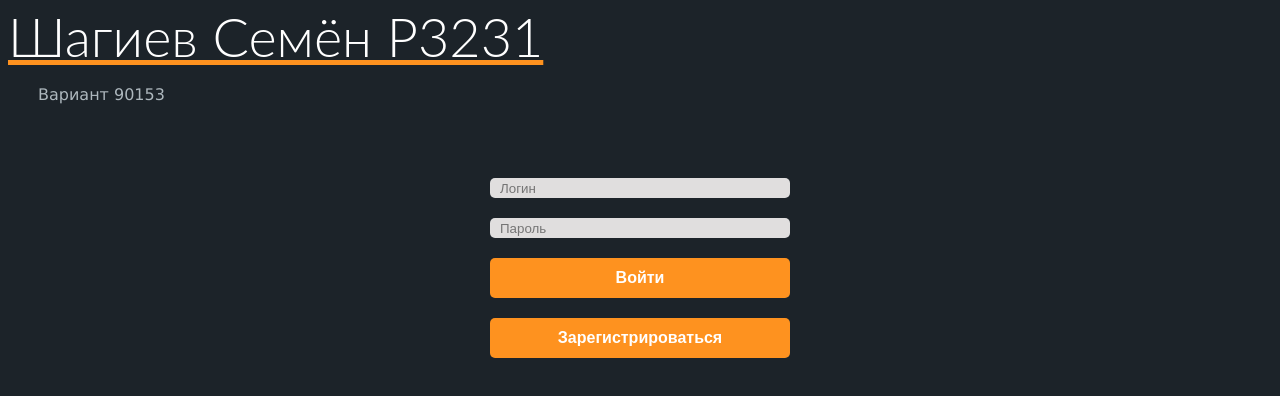
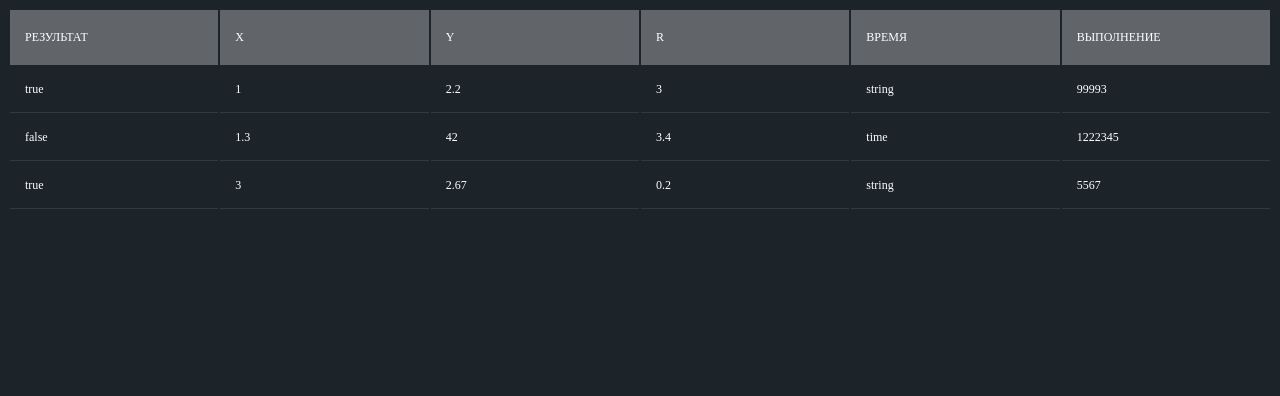
Before and after one commit to GesuYaro/angular-lab4, an Angular app: page / in a window 1280 px wide. Shown: the top 396 px of the page. Built offline with nearby package versions, Linux system fonts and the light colour scheme.

Commit message:
table added

```diff
--- a/src/app/app.component.html
+++ b/src/app/app.component.html
@@ -1 +1 @@
-<app-login-page></app-login-page>
+<app-main-page></app-main-page>
--- a/src/app/app.module.ts
+++ b/src/app/app.module.ts
@@ -8,10 +8,12 @@ import { AppComponent } from './app.component';
 import { HeaderComponent } from './login-page/header/header.component';
 import { LoginFormComponent } from './login-page/login-form/login-form.component';
 import { LoginPageComponent } from './login-page/login-page.component';
+import { MainPageComponent } from './main-page/main-page.component';
+import { ResultsTableComponent } from './main-page/results-table/results-table.component';
 
 @NgModule({
   imports:      [ BrowserModule, CommonModule, FormsModule, ReactiveFormsModule, MatTabsModule ],
-  declarations: [ AppComponent, HeaderComponent, LoginFormComponent, LoginPageComponent ],
+  declarations: [ AppComponent, HeaderComponent, LoginFormComponent, LoginPageComponent, MainPageComponent, ResultsTableComponent ],
   bootstrap:    [ AppComponent ]
 })
 export class AppModule { }
--- /dev/null
+++ b/src/app/main-page/main-page.component.html
@@ -0,0 +1 @@
+<app-results-table></app-results-table>
--- /dev/null
+++ b/src/app/main-page/results-table/results-table.component.html
@@ -0,0 +1,20 @@
+<table>
+  <thead class="tbl-header">
+    <th>Результат</th>
+    <th>X</th>
+    <th>Y</th>
+    <th>R</th>
+    <th>Время</th>
+    <th>Выполнение</th>
+  </thead>
+  <tbody class="tbl-content">
+    <tr *ngFor='let result of results'>
+      <td>{{ result.result }}</td>
+      <td>{{ result.x }}</td>
+      <td>{{ result.y }}</td>
+      <td>{{ result.r }}</td>
+      <td>{{ result.time }}</td>
+      <td>{{ result.executionTime }}</td>
+    </tr>
+  </tbody>
+</table>
--- /dev/null
+++ b/src/app/main-page/results-table/results-table.component.ts
@@ -0,0 +1,18 @@
+import { Component, OnInit } from '@angular/core';
+import {results} from './results';
+
+@Component({
+  selector: 'app-results-table',
+  templateUrl: './results-table.component.html',
+  styleUrls: ['./results-table.component.css']
+})
+export class ResultsTableComponent implements OnInit {
+
+  results = results;
+
+  constructor() { }
+
+  ngOnInit() {
+  }
+
+}
--- /dev/null
+++ b/src/app/main-page/results-table/results.ts
@@ -0,0 +1,35 @@
+export interface Result {
+  result: boolean;
+  x: number;
+  y: number;
+  r: number;
+  time: string;
+  executionTime: number;
+}
+
+export const results = [
+  {
+    result: true,
+    x: 1,
+    y: 2.2,
+    r: 3,
+    time: 'string',
+    executionTime: 99993,
+  },
+  {
+    result: false,
+    x: 1.3,
+    y: 42,
+    r: 3.4,
+    time: 'time',
+    executionTime: 1222345,
+  },
+  {
+    result: true,
+    x: 3,
+    y: 2.67,
+    r: 0.2,
+    time: 'string',
+    executionTime: 5567,
+  },
+];
--- a/src/styles.css
+++ b/src/styles.css
@@ -74,3 +74,36 @@ app-login-form .alert {
   display: flex;
   justify-content: center;
 }
+
+/* results-table */
+
+table{
+  width:100%;
+  table-layout: fixed;
+}
+.tbl-header{
+  background-color: rgba(255,255,255,0.3);
+ }
+.tbl-content{
+  height:100px;
+  overflow-x:auto;
+  margin-top: 0px;
+  border: 1px solid rgba(255,255,255,0.3);
+}
+th{
+  padding: 20px 15px;
+  text-align: left;
+  font-weight: 500;
+  font-size: 12px;
+  color: #fff;
+  text-transform: uppercase;
+}
+td{
+  padding: 15px;
+  text-align: left;
+  vertical-align:middle;
+  font-weight: 300;
+  font-size: 12px;
+  color: #fff;
+  border-bottom: solid 1px rgba(255,255,255,0.1);
+}
```
Also changed, not shown: src/app/main-page/results-table/results-table.component.css (added).
